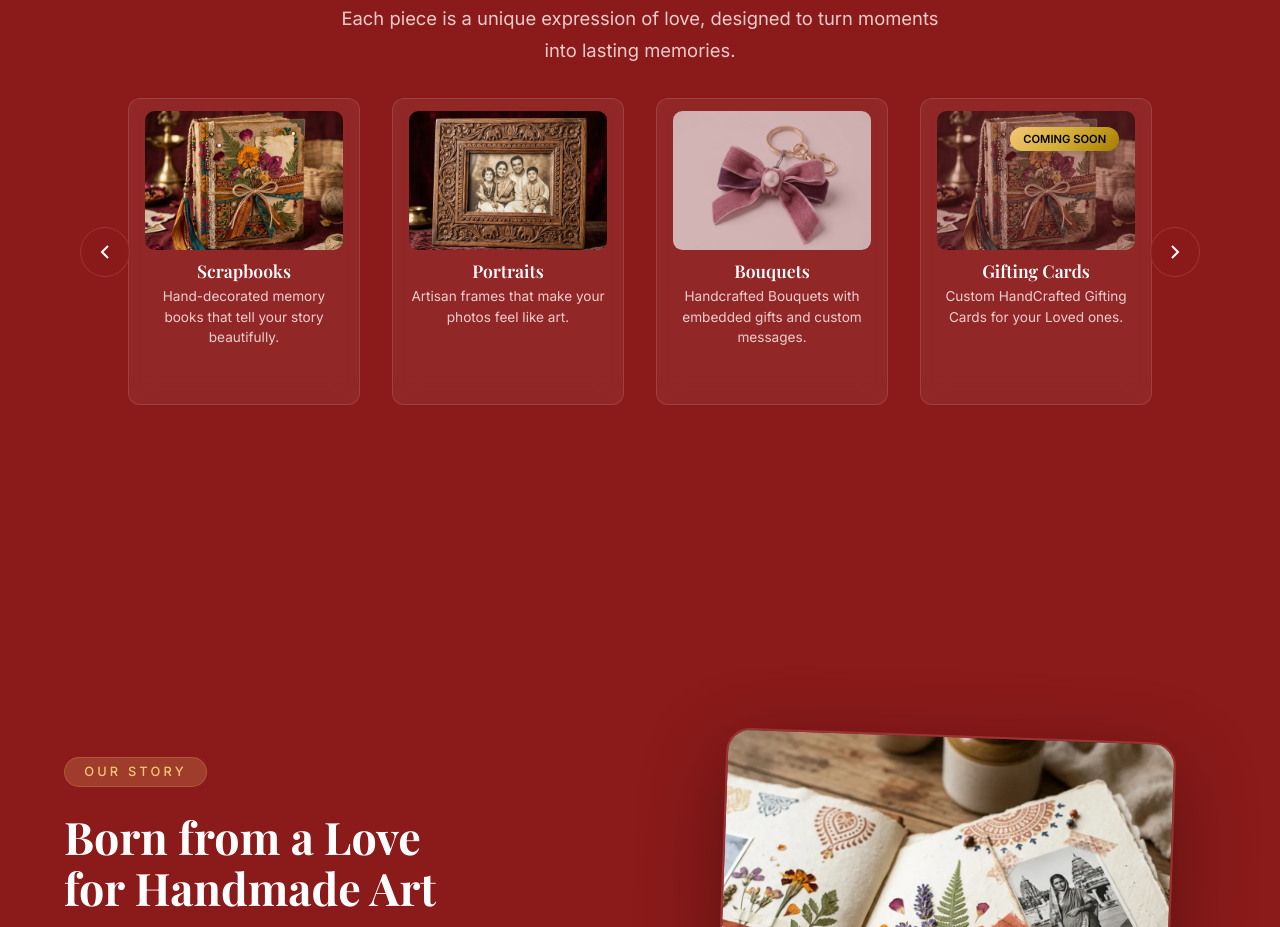
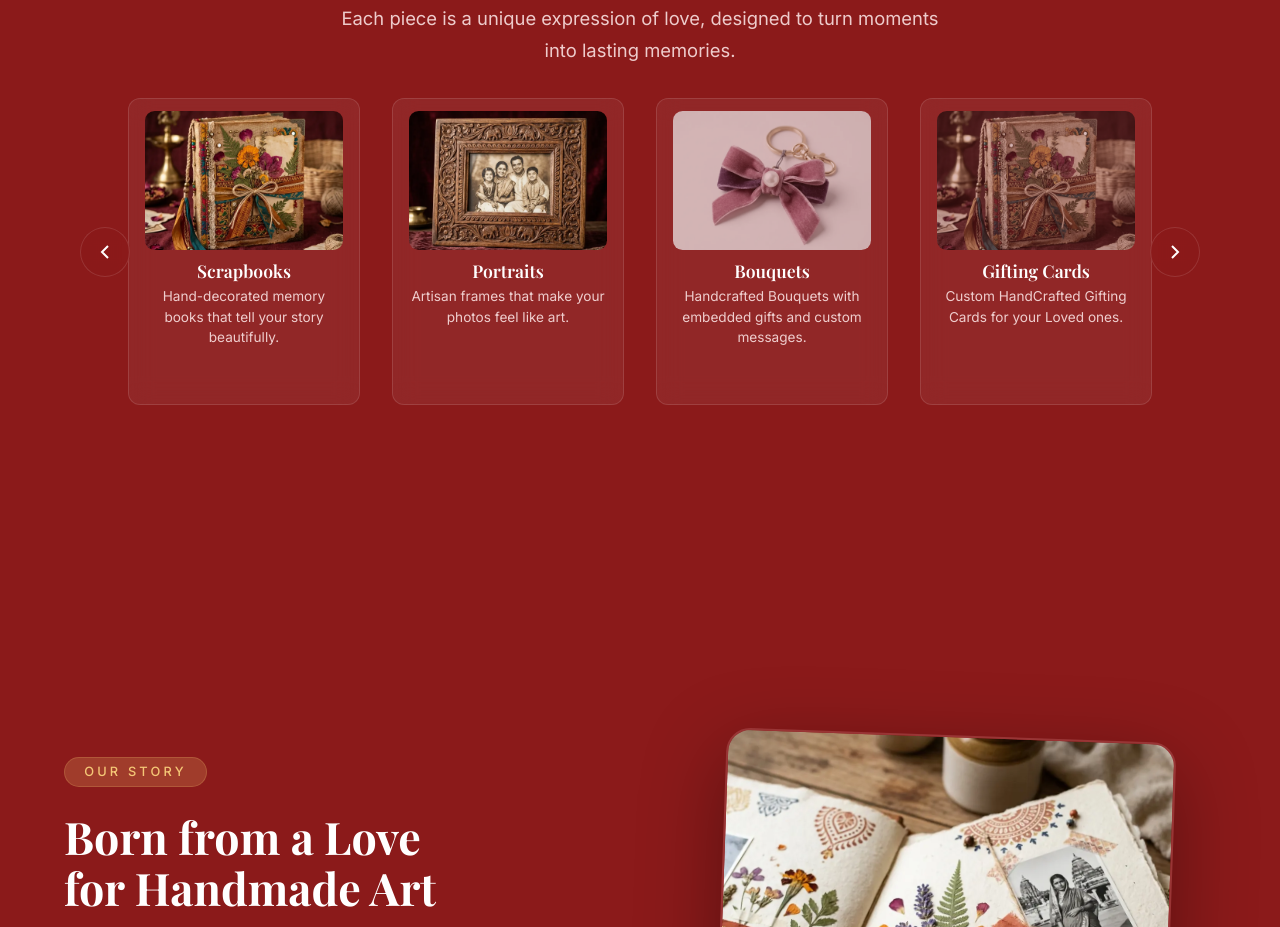
Before and after one commit to kaushaluphaar/kaushaluphaar, a website built with Vite: page index.html in a window 1280 px wide. Shown: the part 1040-1967 px from the top of the page. Built offline with nearby package versions, Linux system fonts and the light colour scheme; a web font is replaced by a local one.

Commit message:
Update index.html

```diff
--- a/index.html
+++ b/index.html
@@ -107,7 +107,6 @@
             <!-- Product 5: NEW (Coming Soon) -->
             <div class="product-card coming-soon" id="product-mugs">
               <div class="product-image-wrapper">
-                <div class="coming-soon-badge">Coming Soon</div>
                 <img src="/assets/scrapbook.webp" alt="Hand-painted Mugs" loading="lazy" style="filter: grayscale(0.5) opacity(0.7);" />
               </div>
               <h3>Gifting Cards</h3>
```
